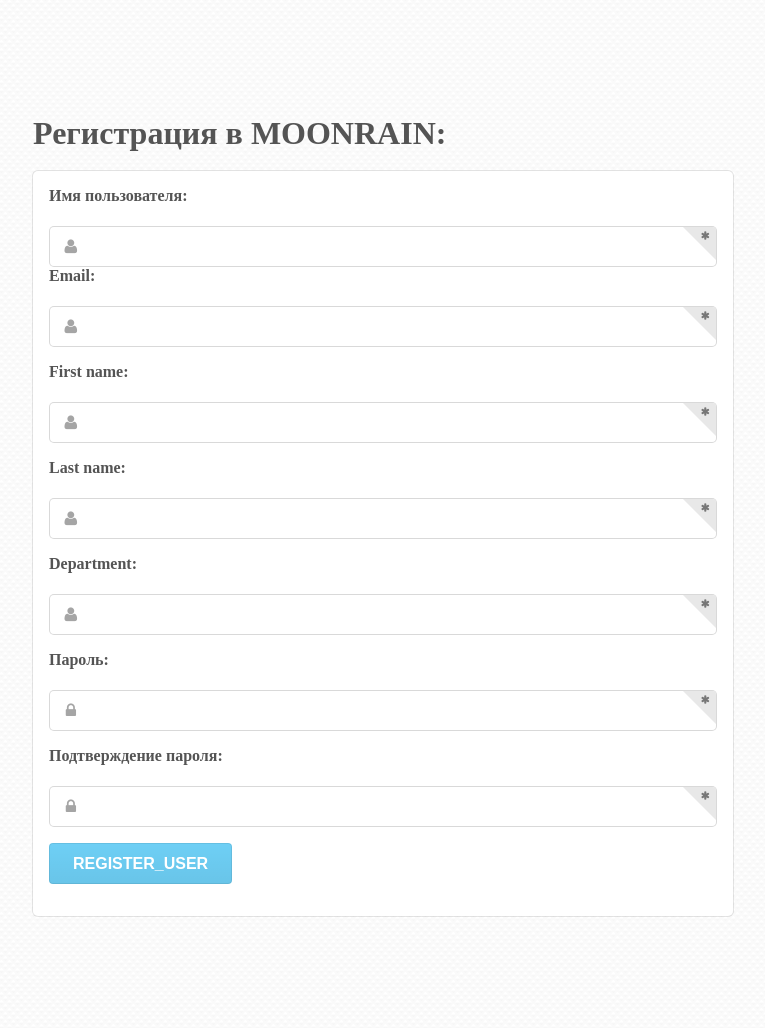
After one commit to MasterGowen/moonrain, a Django app: template templates/accounts/register.html in a window 1280 px wide. The commit adds this page. Shown: the whole page, without its empty margins (257-1022 px from the left). Run offline with Django 3.2, Linux system fonts and the light colour scheme; the template is opened without the code that fills it: values that come from a table or form of the project are taken from there, others are empty; parts of the project's set-up code (start-up, migrations or seed data) failed here and were passed over.

Commit message:
Add basic register form&page

```diff
--- a/moonrain/accounts/forms.py
+++ b/moonrain/accounts/forms.py
@@ -32,3 +32,39 @@ class UserChangeForm(forms.ModelForm):
 
     class Meta:
         model = User
+
+
+class RegistrationForm(UserCreationForm):
+    username = forms.CharField
+    email = forms.EmailField(required=True)
+    first_name = forms.CharField(required=False)
+    last_name = forms.CharField(required=False)
+    department = forms.CharField(required=False)
+
+    class Meta:
+        model = User
+        fields = ('username', 'email', 'password1', 'password2')
+
+    def save(self, commit=True):
+        user = super(RegistrationForm, self).save(commit=False)
+        user.username = self.cleaned_data['username']
+        user.email = self.cleaned_data['email']
+        user.first_name = self.cleaned_data['first name']
+        user.last_name = self.cleaned_data['last name']
+        user.department = self.cleaned_data['department']
+        password1 = forms.CharField(label='Пароль', widget=forms.PasswordInput)
+        password2 = forms.CharField(label='Подтверждение пароля', widget=forms.PasswordInput)
+
+    def clean_password2(self):
+        password1 = self.cleaned_data.get('password1')
+        password2 = self.cleaned_data.get('password2')
+        if password1 and password2 and password1 != password2:
+            raise forms.ValidationError('Введённые пароли не совпадают.')
+        return password2
+
+    def save(self, commit=True):
+        user = super(RegistrationForm, self).save(commit=False)
+        user.set_password(self.cleaned_data['password1'])
+        if commit:
+            user.save()
+        return user
--- a/moonrain/settings.py
+++ b/moonrain/settings.py
@@ -25,7 +25,7 @@ DEBUG = True
 
 TEMPLATE_DEBUG = True
 
-ALLOWED_HOSTS = []
+ALLOWED_HOSTS = ['*']
 
 SITE_ID = 1
 
@@ -80,6 +80,7 @@ TEMPLATE_LOADERS = (
 )
 
 AUTH_USER_MODEL = 'accounts.User'
+LOGIN_URL = '/login/'
 
 FLUENT_COMMENTS_EXCLUDE_FIELDS = ('email', 'url')
 COMMENTS_APP = 'fluent_comments'
--- a/moonrain/urls.py
+++ b/moonrain/urls.py
@@ -3,6 +3,8 @@ from django.conf import settings
 from django.contrib import admin
 from .videos import views as vidviews
 from .projects import views as projviews
+from .accounts import views as accviews
+import moonrain.views
 
 urlpatterns = patterns('',
                        url(r'^admin/', include(admin.site.urls)),
@@ -23,7 +25,8 @@ if settings.DEBUG:
 #AA
 urlpatterns += patterns('',
                         url(r'^login/', 'django.contrib.auth.views.login', {"template_name": "accounts/login.html"}),
-                        url(r'logout/', 'django.contrib.auth.views.logout')
+                        url(r'logout/', 'django.contrib.auth.views.logout'),
+                        url(r'^register/', accviews.register_user),
                         )
 
 #comments
@@ -31,3 +34,7 @@ urlpatterns += patterns('',
 urlpatterns += patterns('',
     url(r'^project/comments/', include('fluent_comments.urls')),
 )
+
+handler403 = 'views.moon_403'
+handler404 = 'moon_404'
+handler500 = 'moonrain.views.moon_500'
--- a/templates/accounts/login.html
+++ b/templates/accounts/login.html
@@ -45,7 +45,7 @@
 
         <div class="ui form segment">
             <div class="field">
-                <label>{{ form.username.label_tag }}</label>
+                <h4>{{ form.username.label_tag }}</h4>
                 <div class="ui left labeled icon input">
                     {{ form.username }}
                     <i class="user icon"></i>
@@ -56,7 +56,7 @@
             </div>
 
             <div class="field">
-                <label>{{ form.password.label_tag }}</label>
+                <h4>{{ form.password.label_tag }}</h4>
                 <div class="ui left labeled icon input">
                     {{ form.password }}
                     <i class="lock icon"></i>
--- /dev/null
+++ b/templates/accounts/register.html
@@ -0,0 +1,132 @@
+{% load staticfiles %}
+<!DOCTYPE html>
+<html lang="ru">
+<head>
+    <meta charset="utf-8">
+    <link rel="stylesheet" href="{% static "css/semantic.min.css" %}" />
+    <script src="{% static "javascript/jQuery.min.js" %}" ></script>
+                <script src="{% static "javascript/semantic.min.js" %}" ></script>
+    <script></script>
+
+    {% block extrahead %}
+    {% endblock %}
+</head>
+<body>
+<style>
+    body {
+        background-image: url("{% static "images/back.png" %}");
+        color: #545454;
+    }
+    div.container {
+        max-width: 700px;
+        margin: 7em auto;
+    }
+</style>
+
+
+{% if form.non_field_errors %}
+{% for error in form.non_field_errors %}
+<div class="ui error message">
+    <div class="header">Введите корректные электронную почту и пароль.</div>
+</div>
+{% endfor %}
+{% endif %}
+
+{% if form.errors and not form.non_field_errors %}
+<div class="ui error message">
+    <div class="ui error message">Что-то пошло не так...</div>
+</div>
+{% endif %}
+
+<div class="container">
+    <h1 class="ui header">Регистрация в MOONRAIN:</h1>
+    <form method="post" action="{% url 'moonrain.accounts.views.register_user' %}">
+        {% csrf_token %}
+
+        <div class="ui form segment">
+            <div class="field">
+                <h4>{{ form.username.label_tag }}</h4>
+                <div class="ui left labeled icon input">
+                    {{ form.username }}
+                    <i class="user icon"></i>
+                    <div class="ui corner label">
+                        <i class="icon asterisk"></i>
+                    </div>
+                </div>
+
+                <div class="field">
+                    <h4>{{ form.email.label_tag }}</h4>
+                    <div class="ui left labeled icon input">
+                        {{ form.email }}
+                        <i class="user icon"></i>
+                        <div class="ui corner label">
+                            <i class="icon asterisk"></i>
+                        </div>
+                    </div>
+                </div>
+
+                <div class="field">
+                    <h4>{{ form.first_name.label_tag }}</h4>
+                    <div class="ui left labeled icon input">
+                        {{ form.first_name }}
+                        <i class="user icon"></i>
+                        <div class="ui corner label">
+                            <i class="icon asterisk"></i>
+                        </div>
+                    </div>
+                </div>
+
+                <div class="field">
+                    <h4>{{ form.last_name.label_tag }}</h4>
+                    <div class="ui left labeled icon input">
+                        {{ form.last_name }}
+                        <i class="user icon"></i>
+                        <div class="ui corner label">
+                            <i class="icon asterisk"></i>
+                        </div>
+                    </div>
+                </div>
+
+                <div class="field">
+                    <h4>{{ form.department.label_tag }}</h4>
+                    <div class="ui left labeled icon input">
+                        {{ form.department }}
+                        <i class="user icon"></i>
+                        <div class="ui corner label">
+                            <i class="icon asterisk"></i>
+                        </div>
+                    </div>
+                </div>
+                            <div class="field">
+                <h4>{{ form.password1.label_tag }}</h4>
+                <div class="ui left labeled icon input">
+                    {{ form.password1 }}
+                    <i class="lock icon"></i>
+                    <div class="ui corner label">
+                        <i class="icon asterisk"></i>
+                    </div>
+                </div>
+            </div>
+                                            <div class="field">
+                <h4>{{ form.password2.label_tag }}</h4>
+                <div class="ui left labeled icon input">
+                    {{ form.password2 }}
+                    <i class="lock icon"></i>
+                    <div class="ui corner label">
+                        <i class="icon asterisk"></i>
+                    </div>
+                </div>
+            </div>
+
+
+
+
+
+            <input class="ui blue submit button" type="submit" value="register_user"/>
+        </div>
+        <input type="hidden" name="next" value="/" />
+    </form>
+</div>
+
+</body>
+</html>
```
Also changed, not shown: moonrain/accounts/register.html (added, +10 -0 lines), moonrain/accounts/views.py (+14 -1 lines).
